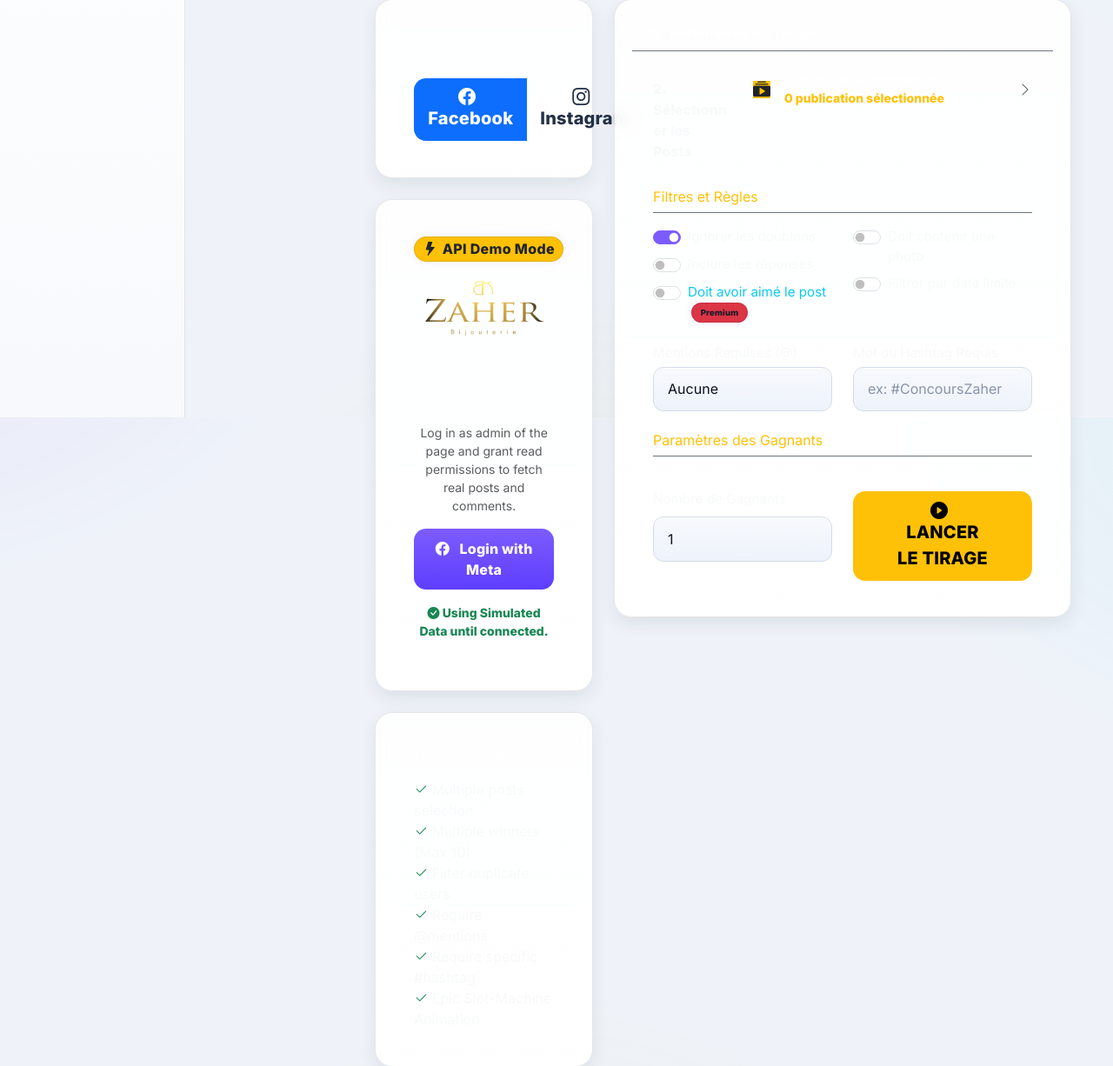
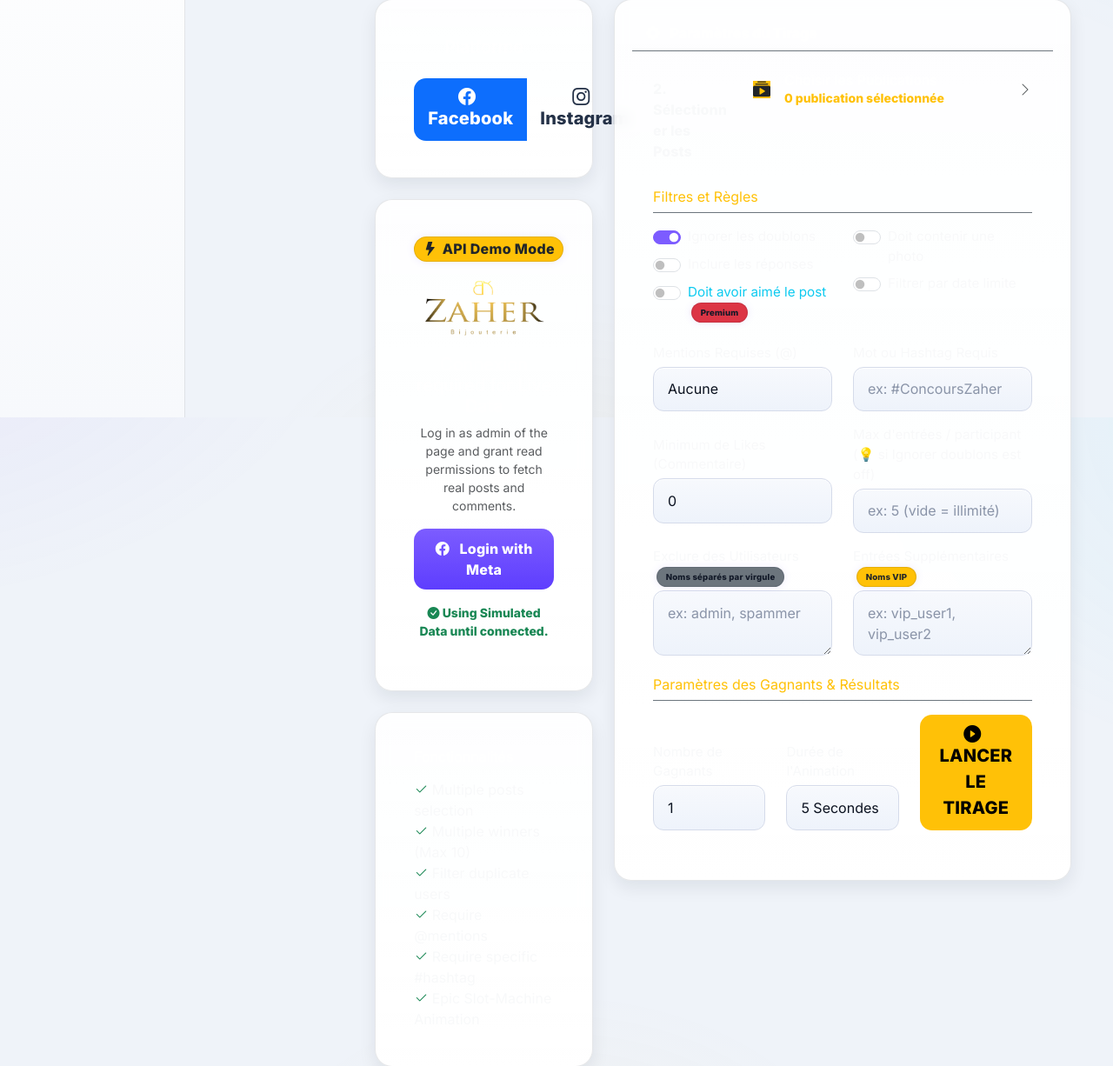
Before and after one commit to ZaherBK/bijouterie_zaher_test, a Python web app: template app/frontend/templates/giveaway.html in a window 1280 px wide. Shown: the part 320-1546 px from the top of the page at 87% size. Run offline with Jinja, Linux system fonts and the light colour scheme; the template is opened without the code that fills it, so the values that code supplies are empty.

Commit message:
feat(giveaway): complete advanced giveaway filters UI, backend integration, and dynamic slot duration

```diff
--- a/app/frontend/static/giveaway.js
+++ b/app/frontend/static/giveaway.js
@@ -239,9 +239,14 @@ async function startDraw() {
         include_replies: document.getElementById('include_replies') ? document.getElementById('include_replies').checked : false,
         require_photo: document.getElementById('require_photo') ? document.getElementById('require_photo').checked : false,
         require_like: document.getElementById('require_like') ? document.getElementById('require_like').checked : false,
-        date_limit: document.getElementById('filter_date_toggle') && document.getElementById('filter_date_toggle').checked ? document.getElementById('date_limit').value : null,
-        min_mentions: parseInt(document.getElementById('min_mentions').value),
-        required_word: document.getElementById('required_word').value
+        start_date: document.getElementById('filter_date_toggle') && document.getElementById('filter_date_toggle').checked ? document.getElementById('start_date').value : null,
+        end_date: document.getElementById('filter_date_toggle') && document.getElementById('filter_date_toggle').checked ? document.getElementById('end_date').value : null,
+        min_mentions: parseInt(document.getElementById('min_mentions').value) || 0,
+        required_word: document.getElementById('required_word').value,
+        min_comment_likes: parseInt(document.getElementById('min_comment_likes').value) || 0,
+        max_entries_per_user: parseInt(document.getElementById('max_entries_per_user').value) || null,
+        excluded_users: document.getElementById('excluded_users').value.trim(),
+        extra_entries: document.getElementById('extra_entries').value.trim()
     };
 
     // 1. Show Slot Machine Overlay
@@ -262,6 +267,8 @@ async function startDraw() {
     // 2. Send API Request (Modify backend to accept list of post_ids)
     try {
         isRunning = true;
+        const animationDuration = parseInt(document.getElementById('animation_duration').value) || 5;
+
         const response = await fetch('/giveaways/api/draw', {
             method: 'POST',
             credentials: 'include',
@@ -280,7 +287,7 @@ async function startDraw() {
 
         if (data.winners && data.winners.length > 0) {
             title.textContent = "SÉLECTION DU GAGNANT EN COURS...";
-            await runSlotAnimation(data.winners);
+            await runSlotAnimation(data.winners, animationDuration);
             showResults(data.winners);
         } else {
             alert("Aucun participant ne correspond à vos filtres !");
@@ -296,7 +303,7 @@ async function startDraw() {
     }
 }
 
-function runSlotAnimation(winners) {
+function runSlotAnimation(winners, durationSec = 5) {
     return new Promise(resolve => {
         const reel = document.getElementById('slot-reel');
         // Add fake names
@@ -328,13 +335,13 @@ function runSlotAnimation(winners) {
         // Trigger reflow
         void reel.offsetWidth;
 
-        // Spin for 4 seconds
-        reel.style.transition = 'transform 4s cubic-bezier(0.15, 0.85, 0.25, 1)';
+        // Spin for X seconds
+        reel.style.transition = `transform ${durationSec}s cubic-bezier(0.15, 0.85, 0.25, 1)`;
         reel.style.transform = `translateY(-${stopPosition}px)`;
 
         setTimeout(() => {
             resolve();
-        }, 4500); // 4s animation + 0.5s pause to read the name
+        }, (durationSec * 1000) + 500); // Xs animation + 0.5s pause to read the name
     });
 }
 
--- a/app/frontend/templates/giveaway.html
+++ b/app/frontend/templates/giveaway.html
@@ -153,13 +153,17 @@
                             </div>
                             <div class="form-check form-switch mb-2">
                                 <input class="form-check-input" type="checkbox" id="filter_date_toggle"
-                                    onchange="document.getElementById('date_limit_wrapper').style.display = this.checked ? 'block' : 'none'">
+                                    onchange="document.getElementById('date_range_wrapper').style.display = this.checked ? 'block' : 'none'">
                                 <label class="form-check-label text-light" for="filter_date_toggle">Filtrer par date
                                     limite</label>
                             </div>
-                            <div id="date_limit_wrapper" style="display: none;" class="mt-2">
-                                <input type="date" id="date_limit" class="form-control form-control-sm premium-input"
-                                    title="Date Limite">
+                            <div id="date_range_wrapper" style="display: none;" class="mt-2">
+                                <div class="d-flex gap-2">
+                                    <input type="date" id="start_date"
+                                        class="form-control form-control-sm premium-input" title="Date de Début">
+                                    <input type="date" id="end_date" class="form-control form-control-sm premium-input"
+                                        title="Date de Fin">
+                                </div>
                             </div>
                         </div>
                     </div>
@@ -181,16 +185,56 @@
                         </div>
                     </div>
 
+                    <div class="row mb-3 align-items-center">
+                        <div class="col-md-6">
+                            <label class="form-label text-light mb-1">Minimum de Likes (Commentaire)</label>
+                            <input type="number" id="min_comment_likes" class="form-control premium-input" value="0"
+                                min="0">
+                        </div>
+                        <div class="col-md-6">
+                            <label class="form-label text-light mb-1">Max d'entrées / participant (💡 si Ignorer
+                                doublons est off)</label>
+                            <input type="number" id="max_entries_per_user" class="form-control premium-input"
+                                placeholder="ex: 5 (vide = illimité)" min="1">
+                        </div>
+                    </div>
+
+                    <div class="row mb-3">
+                        <div class="col-md-6">
+                            <label class="form-label text-light mb-1">Exclure des Utilisateurs <span
+                                    class="badge bg-secondary ms-1" style="font-size:0.6rem;">Noms séparés par
+                                    virgule</span></label>
+                            <textarea id="excluded_users" class="form-control premium-input" rows="2"
+                                placeholder="ex: admin, spammer"></textarea>
+                        </div>
+                        <div class="col-md-6">
+                            <label class="form-label text-light mb-1">Entrées Supplémentaires <span
+                                    class="badge bg-warning text-dark ms-1" style="font-size:0.6rem;">Noms
+                                    VIP</span></label>
+                            <textarea id="extra_entries" class="form-control premium-input" rows="2"
+                                placeholder="ex: vip_user1, vip_user2"></textarea>
+                        </div>
+                    </div>
+
                     <!-- Raffle Settings -->
-                    <h6 class="text-warning mb-3 mt-4 border-bottom border-secondary pb-2">Paramètres des Gagnants</h6>
-                    <div class="row align-items-center">
-                        <div class="col-md-6">
-                            <label class="form-label text-light">Nombre de Gagnants</label>
+                    <h6 class="text-warning mb-3 mt-4 border-bottom border-secondary pb-2">Paramètres des Gagnants &
+                        Résultats</h6>
+                    <div class="row align-items-end mb-3">
+                        <div class="col-md-4 mb-3 mb-md-0">
+                            <label class="form-label text-light mb-1">Nombre de Gagnants</label>
                             <input type="number" id="num_winners" class="form-control premium-input" value="1" min="1"
                                 max="10">
                         </div>
-                        <div class="col-md-6 text-end mt-4">
-                            <button class="btn btn-warning btn-lg fw-bold px-5 magic-button" onclick="startDraw()">
+                        <div class="col-md-4 mb-3 mb-md-0">
+                            <label class="form-label text-light mb-1">Durée de l'Animation</label>
+                            <select id="animation_duration" class="form-select premium-input">
+                                <option value="3">3 Secondes</option>
+                                <option value="5" selected>5 Secondes</option>
+                                <option value="10">10 Secondes</option>
+                            </select>
+                        </div>
+                        <div class="col-md-4 text-end">
+                            <button class="btn btn-warning btn-lg fw-bold w-100 magic-button" onclick="startDraw()">
                                 <i class="bi bi-play-circle-fill me-2"></i> LANCER LE TIRAGE
                             </button>
                         </div>
```
Also changed, not shown: app/services/giveaway.py (+80 -38 lines).
